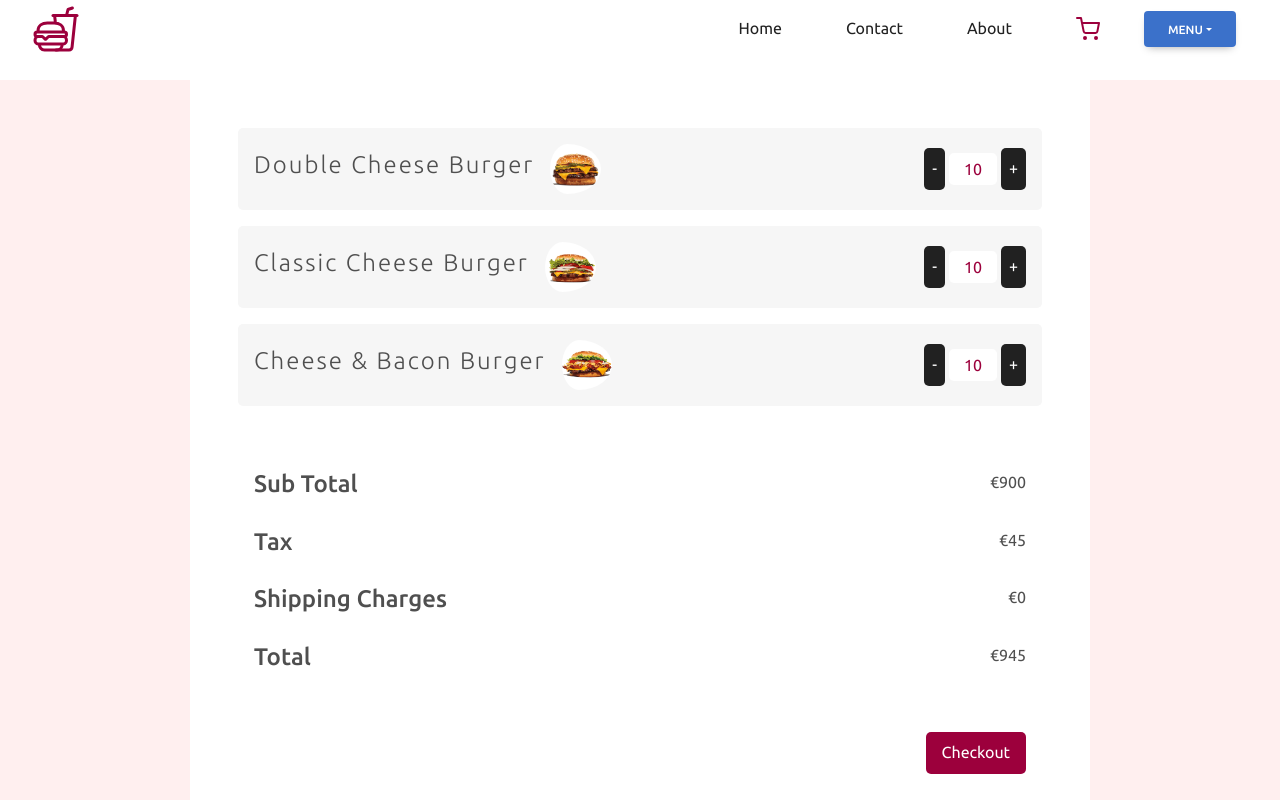
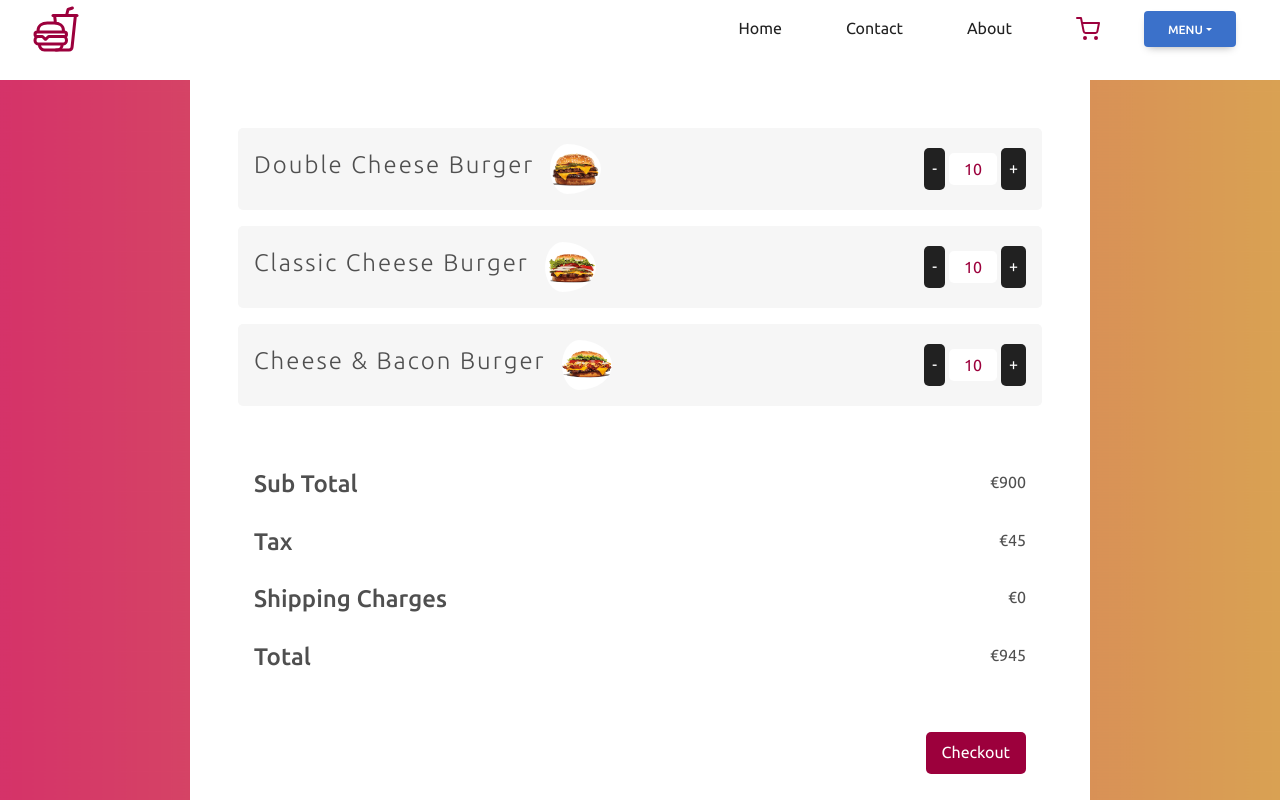
Before and after one commit to perngkam/Burger_Shop_IBM_SkillUp_Front_End_Capstone_Project, a React (Create React App) app: page /cart in a window 1280 px wide. Shown: the top 800 px of the page. Built offline with nearby package versions, Linux system fonts and the light colour scheme.

Commit message:
Update cart.scss

```diff
--- a/src/styles/cart.scss
+++ b/src/styles/cart.scss
@@ -1,6 +1,8 @@
 @import "colors";
 .cart {
-  background-color: $pink;
+  background-image: url("../assets/bg.png");
+  background-repeat: no-repeat;
+  background-size: cover;
   width: 100%;
   height: 100vh;
 
```
